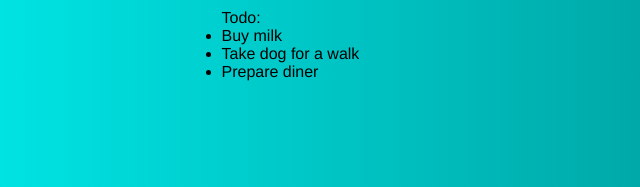
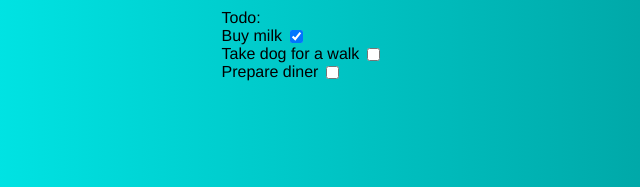
Before and after one commit to KTokarski2/TypeScriptTutorial, a website with bundled scripts: page index.html in a window 1280 px wide. Shown: the part 180-367 px from the top of the page, 312-952 px from the left. Built offline with nearby package versions, Linux system fonts and the light colour scheme.

Commit message:
added chceckbox to todo list with state memory

```diff
--- a/css/style.css
+++ b/css/style.css
@@ -56,3 +56,17 @@ label {
     text-align: center;
     display: block;
 }
+
+li {
+    align-items: center;
+    display: flex;
+    list-style-type: none;
+}
+
+.categories input {
+    margin-right: 8px;
+}
+
+.tasks input {
+    margin-left: 8px;
+}
--- a/src/app.ts
+++ b/src/app.ts
@@ -15,19 +15,53 @@ const tasksContainerElement: HTMLElement = document.querySelector(".tasks");
 const addButtonElement: HTMLButtonElement = document.querySelector("button");
 const taskNameInputElement: HTMLInputElement = document.querySelector("#name");
 
-const tasks: string[] = ["Buy milk", "Take dog for a walk", "Prepare diner"];
+const tasks: {
+    name: string;
+    done: boolean;
+}[] = [
+    {
+    name: "Buy milk",
+    done: true
+    },
+    {
+    name: "Take dog for a walk",
+    done: false
+    },
+    {
+    name: "Prepare diner",
+    done: false
+    }
+];
+
+
+
 
 const render = () => {
     tasksContainerElement.innerHTML = "";
-    tasks.forEach(task => {
+    tasks.forEach((task, index) => {
         const taskElement: HTMLElement = document.createElement("li");
-        taskElement.innerText = task;
+        const id: string = `task-${index}`;
+        const labelElement: HTMLElement = document.createElement("label");
+        labelElement.innerText = task.name;
+        labelElement.setAttribute("for", id);
+        const checkBoxElement: HTMLInputElement = document.createElement("input");
+        checkBoxElement.type = "checkbox";
+        checkBoxElement.name = task.name;
+        checkBoxElement.id = id;
+        checkBoxElement.checked = task.done;
+        checkBoxElement.addEventListener("change", () => {
+            task.done = !task.done;
+        });
+
+        taskElement.appendChild(labelElement);
+        taskElement.appendChild(checkBoxElement);
+
         tasksContainerElement.appendChild(taskElement);
     });
 };
 
 const addTask = (task: string) => {
-    tasks.push(task);
+    tasks.push({name: task, done: false});
 };
 
 addButtonElement.addEventListener("click", (event:Event) => {
```
Also changed, not shown: dist/app.js.
